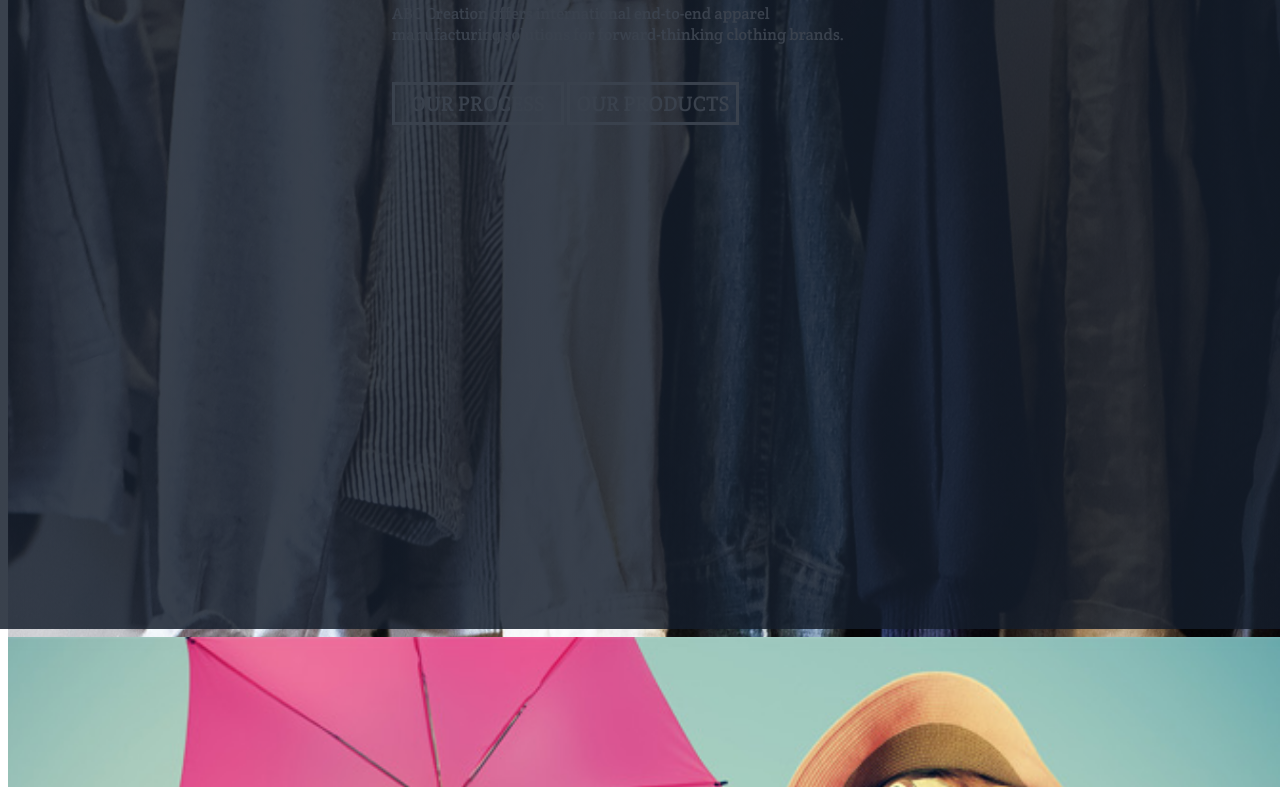
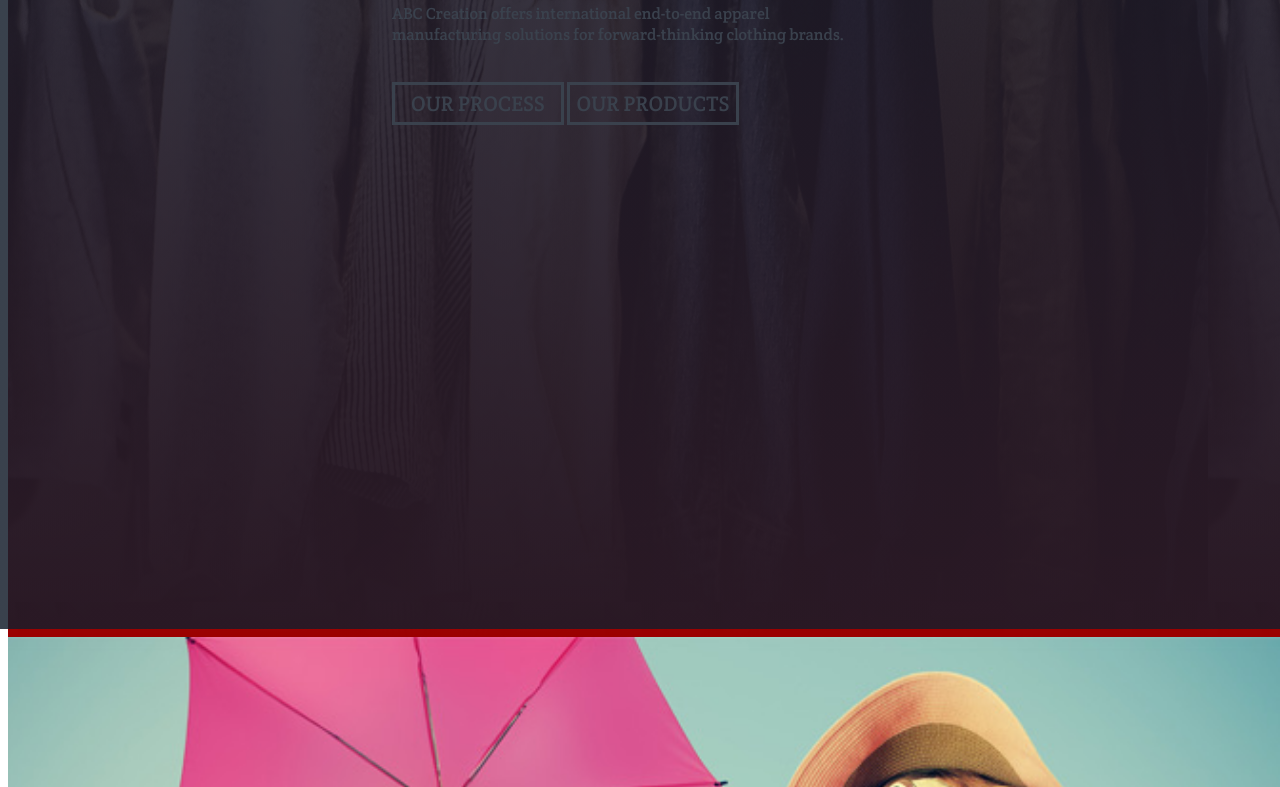
Before and after one commit to scottdiallo/ui-code-challenge-master, a website: page index.html in a window 1280 px wide. Shown: the part 171-958 px from the top of the page. Drawn offline with nearby package versions, Linux system fonts and the light colour scheme.

Commit message:
gradient overlay added on image01

```diff
--- a/style.css
+++ b/style.css
@@ -33,6 +33,18 @@ html, body {
 	background-image: linear-gradient(to bottom left,#141d2b,#141d2b);
 	opacity: .6;
   }
+}
+
+.bg-img {
+
+  background:
+    /* top, transparent red */
+    linear-gradient(
+      rgba(255, 0, 0, 0.2),
+      rgba(155, 0, 0, 3)
+    ),
+    /* bottom, image */
+    url(image1.jpg);
 }
 
 
```
